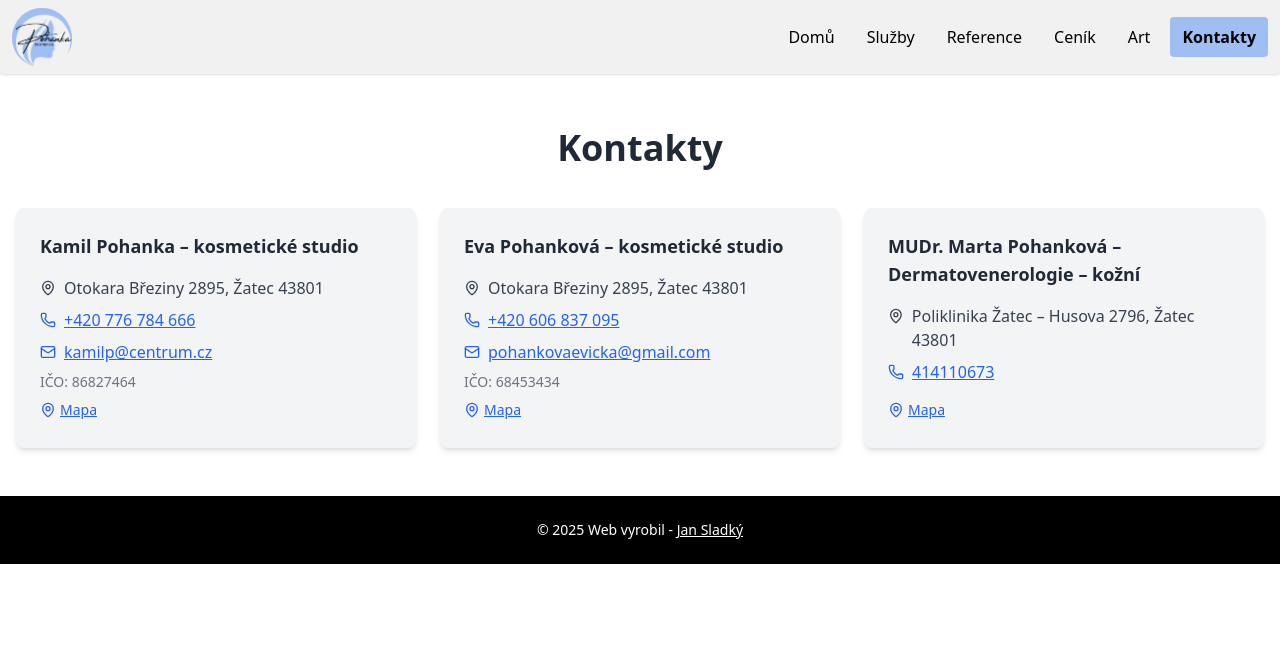
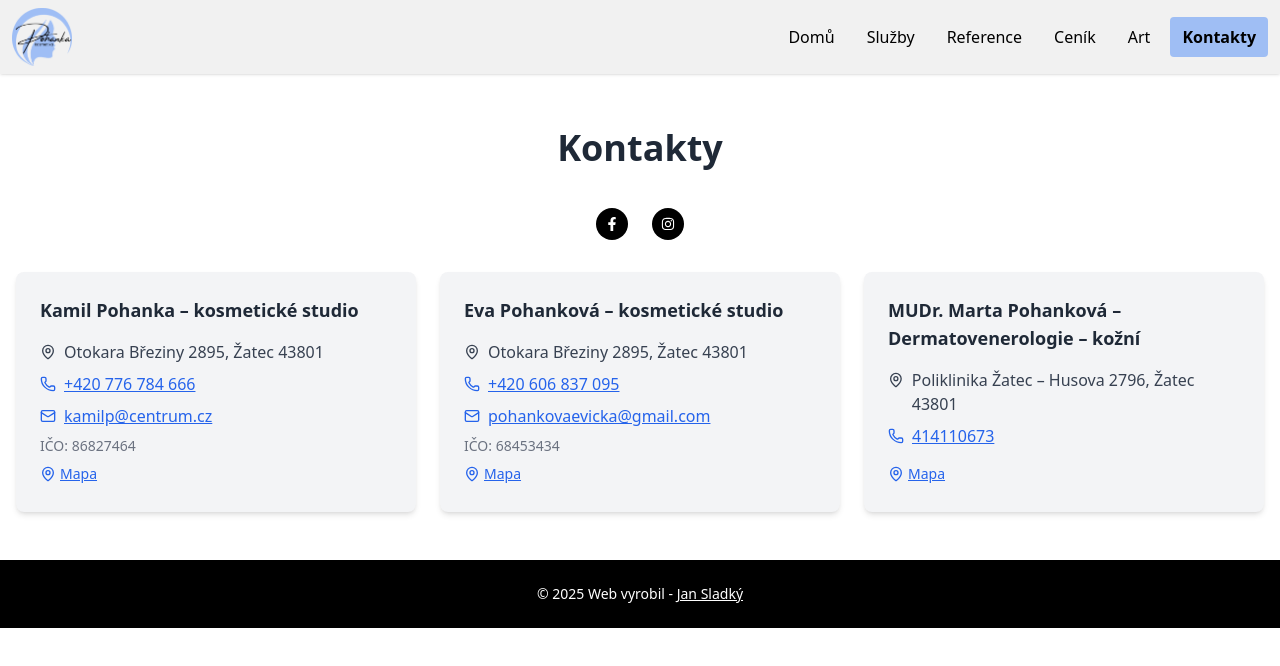
Before and after one commit to JanSladky/kosmetika-pohanka-next, a Next.js app: page /kontakty in a window 1280 px wide. Shown: the top 666 px of the page. Built offline with nearby package versions, Linux system fonts and the light colour scheme.

Commit message:
Fix: úprava sociálních ikon a jejich umístění do kontakt page

```diff
--- a/package.json
+++ b/package.json
@@ -15,6 +15,7 @@
     "next": "15.3.3",
     "react": "^19.0.0",
     "react-dom": "^19.0.0",
+    "react-icons": "^5.5.0",
     "yet-another-react-lightbox": "^3.23.2"
   },
   "devDependencies": {
--- a/src/app/kontakty/page.tsx
+++ b/src/app/kontakty/page.tsx
@@ -1,9 +1,22 @@
 "use client";
 
 import { MapPin, Phone, Mail } from "lucide-react";
-
+import Link from "next/link";
+import { FaFacebookF, FaInstagram } from "react-icons/fa";
 
 export default function KontaktyPage() {
+  const socialLinks = [
+    {
+      href: "https://www.facebook.com/profile.php?id=100057688155180", // nahraď svým URL
+      icon: "/icons/facebook.svg",
+      alt: "Facebook",
+    },
+    {
+      href: "https://www.instagram.com/kamilpohanka?igsh=Z29sY2FrbWZyNG5t", // nahraď svým URL
+      icon: "/icons/instagram.svg",
+      alt: "Instagram",
+    },
+  ];
   const kontakty = [
     {
       name: "Kamil Pohanka – kosmetické studio",
@@ -35,6 +48,26 @@ export default function KontaktyPage() {
     <main className="bg-[#fff] py-12 px-4">
       <div className="max-w-7xl mx-auto">
         <h1 className="text-4xl font-bold text-center mb-10 text-gray-800">Kontakty</h1>
+        <div className="flex justify-center gap-6 mt-6 mb-8">
+          <Link
+            href="https://facebook.com"
+            target="_blank"
+            rel="noopener noreferrer"
+            className="bg-black rounded-full w-8 h-8 flex items-center justify-center"
+            aria-label="Facebook"
+          >
+            <FaFacebookF className="text-white text-sm" />
+          </Link>
+          <Link
+            href="https://instagram.com"
+            target="_blank"
+            rel="noopener noreferrer"
+            className="bg-black rounded-full w-8 h-8 flex items-center justify-center"
+            aria-label="Instagram"
+          >
+            <FaInstagram className="text-white text-sm" />
+          </Link>
+        </div>
 
         <div className="grid gap-6 sm:grid-cols-1 md:grid-cols-2 lg:grid-cols-3">
           {kontakty.map((k, i) => (
```
Also changed, not shown: 1 other file (tests, documents, lock files or other folders).
